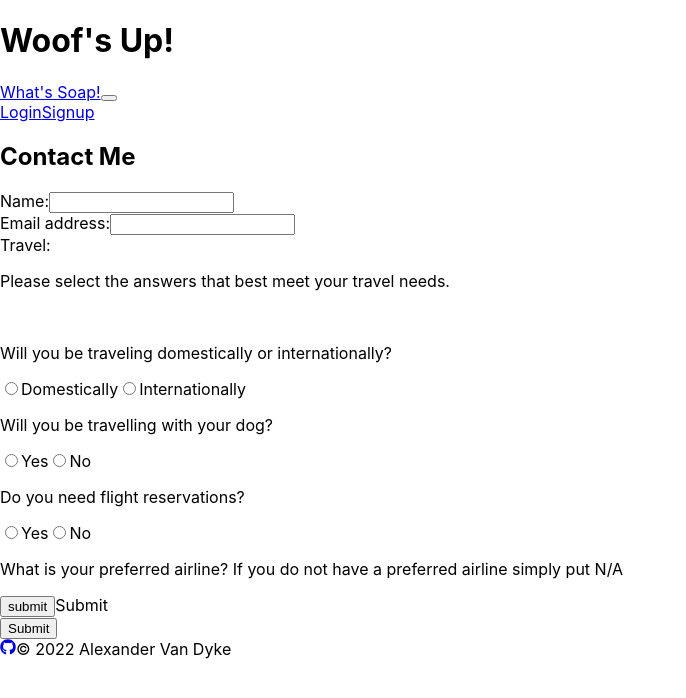
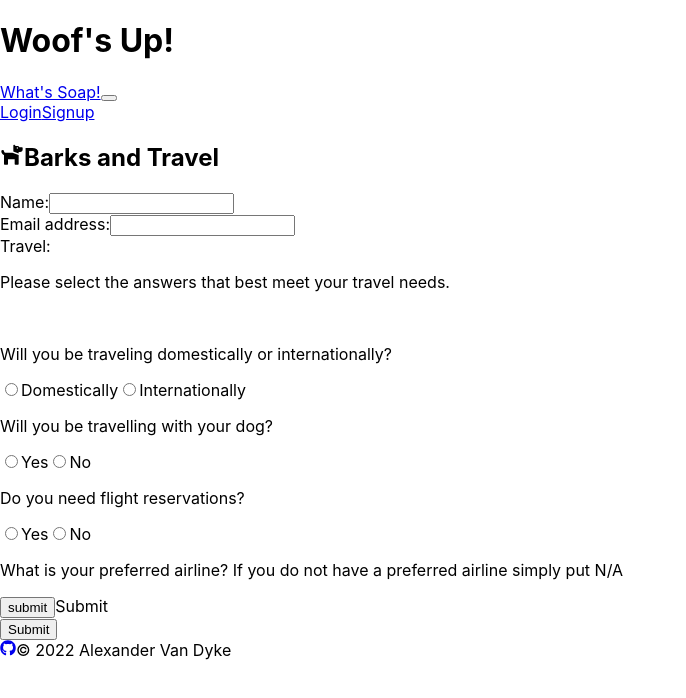
Before and after one commit to AlexandertheGreat491/Woofs_Up, a React (Create React App) app in the folder client/: page / in a window 1280 px wide. Shown: the top 698 px of the page, without its empty margins (0-686 px from the left). Built offline with nearby package versions, Linux system fonts and the light colour scheme.

Commit message:
added dog icon

```diff
--- a/client/src/components/Travel/index.js
+++ b/client/src/components/Travel/index.js
@@ -1,5 +1,6 @@
 import React, { useState } from "react";
 import { validateEmail } from "../../utils/helpers";
+import { FaDog } from "react-icons/fa";
 
 // Travel function to get return statement
 const Travel = () => {
@@ -38,7 +39,7 @@ const Travel = () => {
 
   return (
     <section>
-      <h1>Contact Me</h1>
+      <h1><FaDog/>Barks and Travel</h1>
       <form onSubmit={handleSubmit}>
         <div>
           <label htmlFor="name">Name:</label>
```
